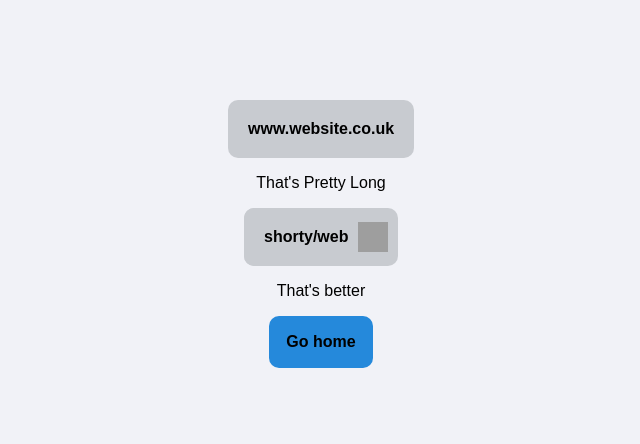
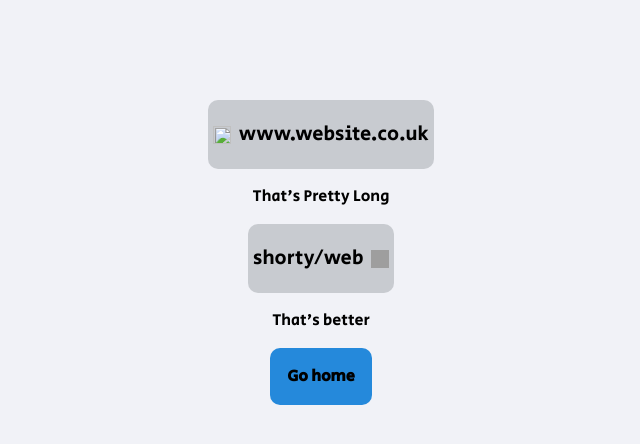
Before and after one commit to rnba12/url-shortener, a Flask app: page /short in a window 1280 px wide. Shown: the top 444 px of the page, without its empty margins (319-959 px from the left). Run offline with Flask 3, Linux system fonts and the light colour scheme; grey boxes are pictures that could not be loaded.

Commit message:
More styling

```diff
--- a/static/styles.css
+++ b/static/styles.css
@@ -1,11 +1,22 @@
+@import url('https://fonts.googleapis.com/css2?family=Secular+One&display=swap');
+
 body {
-    font-family: sans-serif;
+    font-family: 'Secular One', sans-serif;
     display: flex;
     flex-direction: column;
     align-items: center;
     margin-top: 100px;
     background: #f1f2f7;
     overflow: hidden;
+}
+
+h1 {
+  font-weight: 700;
+  font-size: 38px;
+}
+
+#info {
+  font-size: 24px;
 }
 
 
@@ -33,6 +44,7 @@ input[type="submit"] {
 
 input[type="submit"]:hover {
     opacity: 70%;
+    cursor: pointer;
 }
 
 a {
@@ -42,7 +54,11 @@ a {
     border: none;
     border-radius: 10px;
     padding: 17px;
-    font-weight:700
+    font-weight:700;
+}
+
+a:hover {
+  opacity: 70%;
 }
 
 p {
@@ -50,20 +66,23 @@ p {
 }
 
 .url {
-    font-weight: 600;
+    font-weight: 500;
     background-color: #c8cbd0;
-    padding: 20px;
+    padding: 20px 0;
     border-radius: 10px;
+    font-size: 20px;
 }
 
-#short-url {
+.url-box {
     display: flex;
     flex-direction: row;
     align-items: center;
     justify-content: center;
+    gap: 8px;
     background-color: #c8cbd0;
     border-radius: 10px;
-    padding-right: 10px;
+    padding-left: 5px;
+    padding-right: 5px;
 }
 
 .main-img {
@@ -73,13 +92,14 @@ p {
   padding-right: 10px;
 }
 
-#short-url .url {
-    padding-right: 10px;
+
+.url-box img {
+    width: 18px;
+    height: 18px;
 }
 
-#short-url input {
-    width: 20px;
-    height: 20px;
+#copy{
+  cursor: pointer;
 }
 
 .square {
@@ -88,9 +108,10 @@ p {
     display: block;
     width: 100%;
     height: 800px;
-    background: #2589db;
+    background: #c8cbd0;
     border-radius: 8px;
-    top: 40%;
+    top: 50%;
+    text-align: center;
 }
 
 .squash {
--- a/templates/base.html
+++ b/templates/base.html
@@ -7,7 +7,7 @@
     <link rel="shortcut icon" href="{{ url_for('static', filename='img/favicon.png') }}">
     <link rel="stylesheet" href="{{ url_for('static', filename='styles.css') }}">
 
-    <title>{% block title %}{% endblock title %}</title>
+    <title>{% block title %}{% endblock title %} - URL Shortener</title>
 </head>
 <body>
     {% block content %}{% endblock content %}
--- a/templates/index.html
+++ b/templates/index.html
@@ -8,11 +8,13 @@
     <h1>Url Shortener</h1>
     <form action="/short" method="post">
         <input type="text" name="long_url" id="long_url" placeholder="Enter URL" required>
-        <input id="toggle" type="submit" value="Make it short">
+        <input id="toggle" type="submit" value="Make It Short">
 
     </form>
 
 
-    <div class="square animated slide-up">
+    <div class="square animated slide-up"><div id="info">
+        <p>Free URL Shortener</p><p>Turn your long urls to short easy to read links with this free url generator.</p>
+    </div></div>
 
 {% endblock content %}
--- a/templates/short.html
+++ b/templates/short.html
@@ -15,11 +15,14 @@
         window.getSelection().removeAllRanges();// to deselect
     }
 </script>
-    <div class="url animated squash">{{long_url}}</div>
+    <div class="animated squash url-box">
+        <img src="http://www.google.com/s2/favicons?domain={{long_url}}" alt="">
+        <div class="url">{{long_url}}</div>
+    </div>
     <p>That's Pretty Long</p>
-    <div id="short-url" class ="animated squash">
-        <div class="url" id="ashortlink" onclick="copyDivToClipboard()">{{short_url}}</div>
-        <img src="{{url_for('static', filename="img/copy.svg")}}" width="30px" height="30px" alt="">
+    <div class ="animated squash url-box">
+        <div class="url" id="ashortlink" >{{short_url}}</div>
+        <img id="copy" src="{{url_for('static', filename="img/copy.svg")}}"  onclick="copyDivToClipboard()" alt="">
     </div>
     <p>That's better </p>
     <a href="{{ url_for ('index') }}">Go home</a>
```
Also changed, not shown: app.db.
